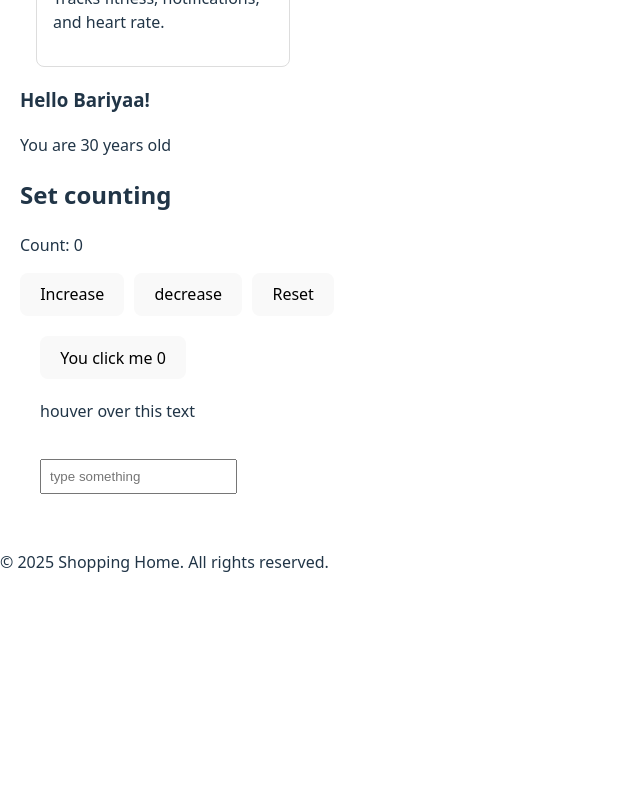
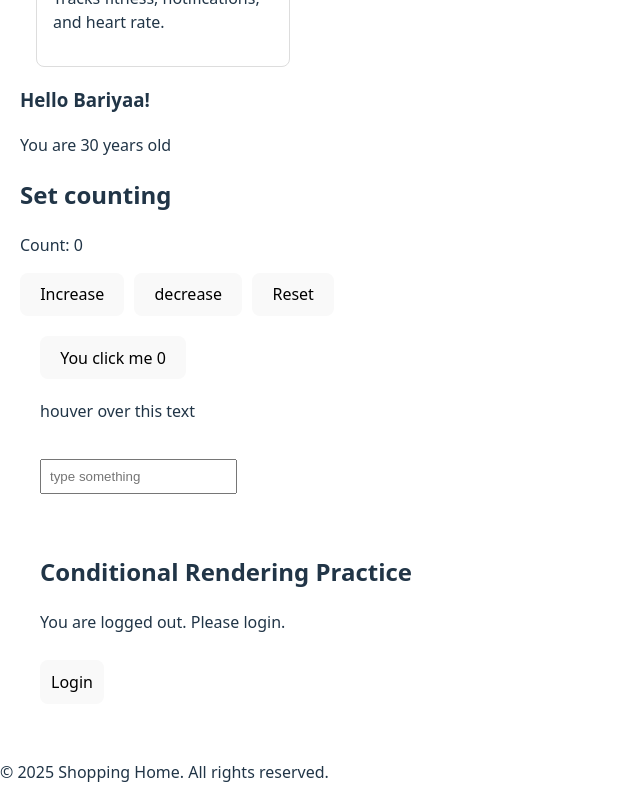
Before and after one commit to kinas01/My-React-App, a React (Vite) app: page / in a window 1280 px wide. Shown: the part 765-1565 px from the top of the page, without its empty margins (0-640 px from the left). Before the commit the page ends 1355 px from the top, so only its background shows below. Built offline with nearby package versions, Linux system fonts and the light colour scheme.

Commit message:
wrote code in Conditional component and updated content

```diff
--- a/src/practice/Conditional.jsx
+++ b/src/practice/Conditional.jsx
@@ -0,0 +1,36 @@
+
+import { useState } from "react";
+
+function Conditional() {
+
+
+  const [isLoggedIn, setIsLoggedIn] = useState(false);
+
+
+  function toggleLogin() {
+    setIsLoggedIn(!isLoggedIn);
+  }
+
+  return (
+    <div style={{ padding: "20px" }}>
+      <h2>Conditional Rendering Practice</h2>
+
+
+      {isLoggedIn ? (
+        <p>You are logged in 🎉</p>
+      ) : (
+        <p>You are logged out. Please login.</p>
+      )}
+
+
+      <button
+        onClick={toggleLogin}
+        style={{ marginTop: "10px", padding: "10px" }}
+      >
+        {isLoggedIn ? "Logout" : "Login"}
+      </button>
+    </div>
+  );
+}
+
+export default Conditional;
--- a/src/practice/Practice.jsx
+++ b/src/practice/Practice.jsx
@@ -3,6 +3,7 @@ import Greeting from "./Greeting";
 import ProductCard from "./ProductCard";
 import State from "./State";
 import Events from "./Event";
+import Conditional from "./Conditional";
 
 
 function Practice() {
@@ -41,6 +42,8 @@ function Practice() {
 
        <Events />
 
+       <Conditional />
+
         </div>
     );
 }
```
